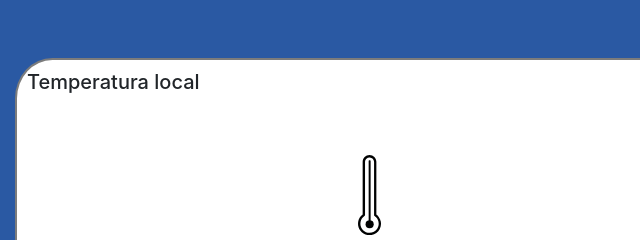
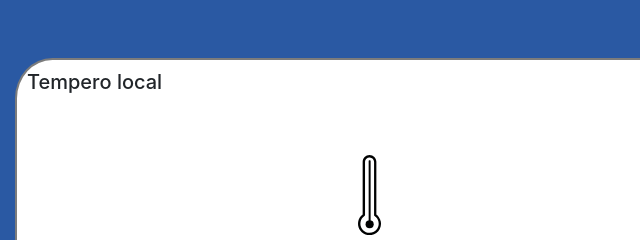
Before and after one commit to anyasc/Aura, a plain HTML site: page index.html in a window 1280 px wide. Shown: the part 288-528 px from the top of the page, 0-640 px from the left. Drawn offline with nearby package versions, Linux system fonts and the light colour scheme.

Commit message:
Add files via upload

```diff
--- a/index.html
+++ b/index.html
@@ -36,7 +36,7 @@
 
                         <div class="card">
                             <div class="card-body">
-                                <h5 class="card-title">Temperatura local</h5>
+                                <h5 class="card-title">Tempero local</h5>
                                 <div class="row elecard">
                                     <div class="col-6 text-center">
                                     <img src="temperatura.svg" alt='icone de temperatura' class="icones">
```
